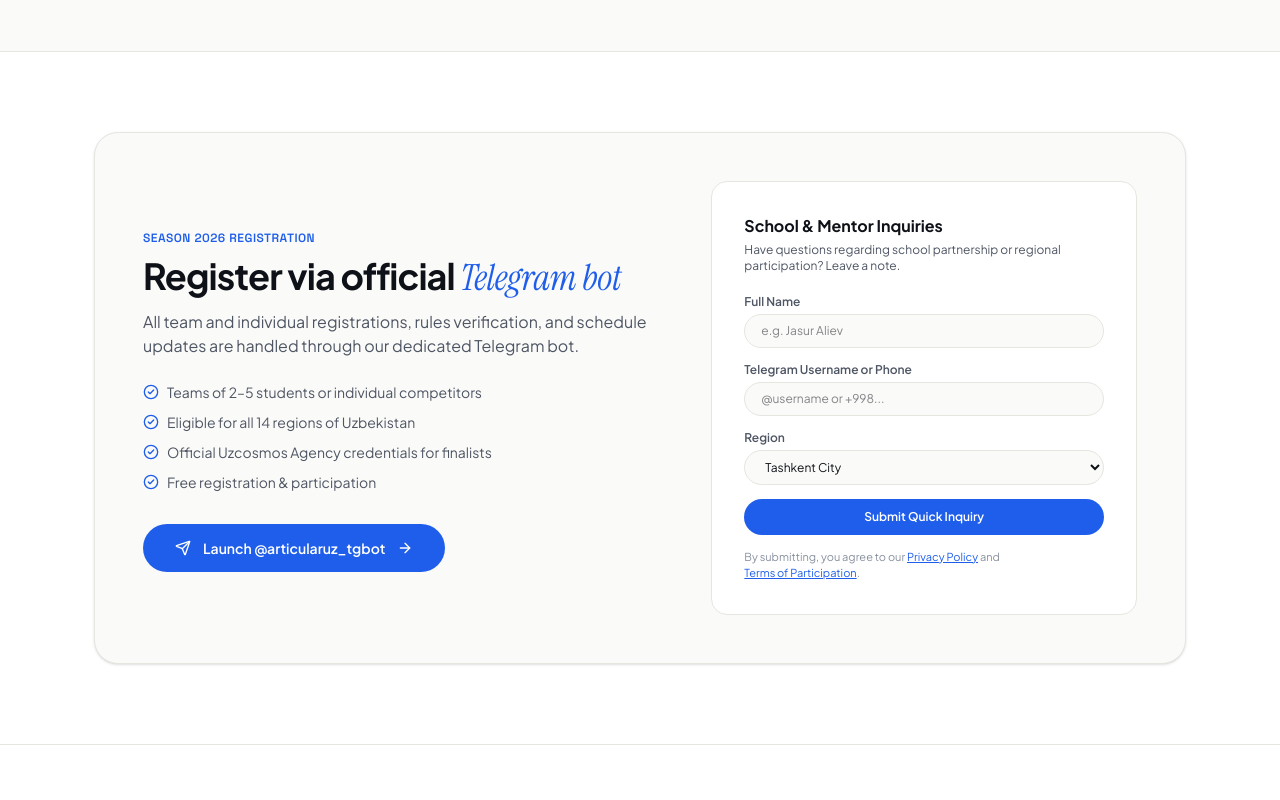
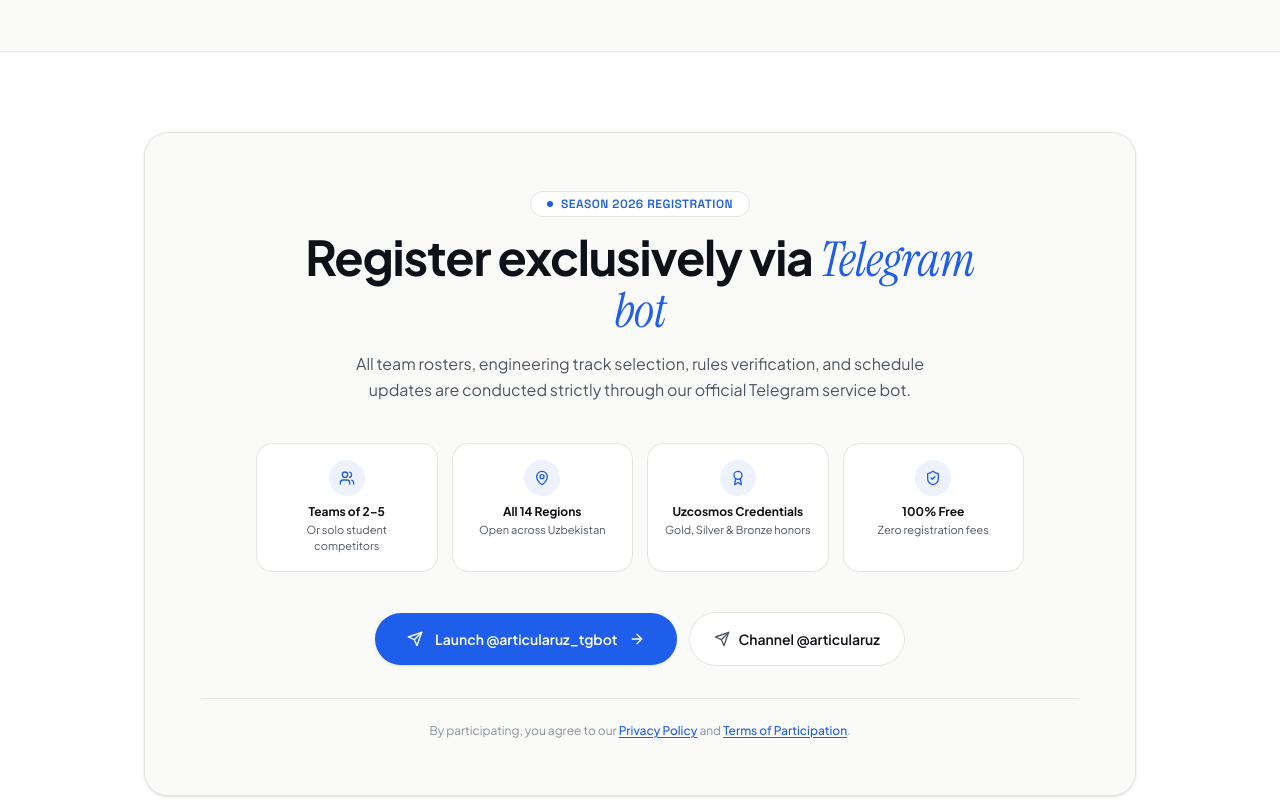
Before and after one commit to shohajunior/articular, a React (Vite) app: page / in a window 1280 px wide. Shown: the part 3200-4000 px from the top of the page. Built offline with nearby package versions, Linux system fonts and the light colour scheme.

Commit message:
refactor: remove web inquiry form, center registration box and focus exclusively on @articularuz_tgbot registration

```diff
--- a/src/components/sections/Register.tsx
+++ b/src/components/sections/Register.tsx
@@ -1,165 +1,113 @@
-import React, { useState } from 'react';
+import React from 'react';
 import { siteData } from '../../data/site';
-import { Send, CheckCircle2, ArrowRight } from 'lucide-react';
+import { CheckCircle2, ArrowRight, ShieldCheck, Users, MapPin, Award } from 'lucide-react';
+import { TelegramIcon } from '../ui/SocialIcons';
 
 interface RegisterProps {
   onOpenLegal: (docKey: 'privacy' | 'terms') => void;
 }
 
 export const Register: React.FC<RegisterProps> = ({ onOpenLegal }) => {
-  const [formSubmitted, setFormSubmitted] = useState(false);
-  const [formData, setFormData] = useState({
-    name: '',
-    contact: '',
-    region: 'Tashkent City',
-    note: ''
-  });
-
-  const handleSubmit = (e: React.FormEvent) => {
-    e.preventDefault();
-    setFormSubmitted(true);
-  };
+  const perks = [
+    {
+      icon: Users,
+      title: "Teams of 2–5",
+      desc: "Or solo student competitors"
+    },
+    {
+      icon: MapPin,
+      title: "All 14 Regions",
+      desc: "Open across Uzbekistan"
+    },
+    {
+      icon: Award,
+      title: "Uzcosmos Credentials",
+      desc: "Gold, Silver & Bronze honors"
+    },
+    {
+      icon: ShieldCheck,
+      title: "100% Free",
+      desc: "Zero registration fees"
+    }
+  ];
 
   return (
     <section id="register" className="border-t border-[var(--line)] bg-[var(--surface)] py-20">
-      <div className="mx-auto max-w-[1140px] px-6">
-        <div className="overflow-hidden rounded-3xl border border-[var(--line)] bg-[var(--bg)] p-8 sm:p-12 shadow-sm">
-          <div className="grid gap-12 lg:grid-cols-[1.1fr_0.9fr] lg:items-center">
-            {/* Left Box: Primary Telegram Bot CTA */}
-            <div>
-              <span className="font-mono-tag text-xs font-semibold uppercase tracking-wider text-[var(--accent)]">
+      <div className="mx-auto max-w-[1040px] px-6">
+        <div className="relative overflow-hidden rounded-3xl border border-[var(--line)] bg-[var(--bg)] p-8 sm:p-14 text-center shadow-sm">
+          {/* Top Label */}
+          <div className="mb-4 inline-flex items-center gap-2 rounded-full border border-[var(--line)] bg-[var(--surface)] px-4 py-1 text-xs text-[var(--ink-muted)]">
+            <span className="h-1.5 w-1.5 rounded-full bg-[var(--accent)]" />
+            <span className="font-mono-tag font-semibold uppercase tracking-wider text-[var(--accent)]">
               Season 2026 Registration
             </span>
-              <h2 className="mt-2 text-3xl font-bold tracking-tight text-[var(--ink)] sm:text-4xl">
-                Register via official{' '}
+          </div>
+
+          {/* Heading */}
+          <h2 className="mx-auto max-w-2xl text-3xl font-bold tracking-tight text-[var(--ink)] sm:text-4xl lg:text-5xl">
+            Register exclusively via{' '}
             <span className="font-serif-italic text-[var(--accent)]">Telegram bot</span>
           </h2>
-              <p className="mt-3 text-sm text-[var(--ink-muted)] sm:text-base">
-                All team and individual registrations, rules verification, and schedule updates are handled through our dedicated Telegram bot.
+
+          {/* Subtitle */}
+          <p className="mx-auto mt-4 max-w-xl text-sm leading-relaxed text-[var(--ink-muted)] sm:text-base">
+            All team rosters, engineering track selection, rules verification, and schedule updates are conducted strictly through our official Telegram service bot.
           </p>
 
-              {/* Tournament Perks */}
-              <ul className="mt-6 space-y-2.5 text-xs text-[var(--ink-muted)] sm:text-sm">
-                <li className="flex items-center gap-2">
-                  <CheckCircle2 className="h-4 w-4 text-[var(--accent)] shrink-0" />
-                  <span>Teams of 2–5 students or individual competitors</span>
-                </li>
-                <li className="flex items-center gap-2">
-                  <CheckCircle2 className="h-4 w-4 text-[var(--accent)] shrink-0" />
-                  <span>Eligible for all 14 regions of Uzbekistan</span>
-                </li>
-                <li className="flex items-center gap-2">
-                  <CheckCircle2 className="h-4 w-4 text-[var(--accent)] shrink-0" />
-                  <span>Official Uzcosmos Agency credentials for finalists</span>
-                </li>
-                <li className="flex items-center gap-2">
-                  <CheckCircle2 className="h-4 w-4 text-[var(--accent)] shrink-0" />
-                  <span>Free registration & participation</span>
-                </li>
-              </ul>
+          {/* 4 Feature Badges in Balanced Grid */}
+          <div className="mx-auto mt-10 grid max-w-3xl grid-cols-2 gap-3.5 sm:grid-cols-4">
+            {perks.map((perk, i) => {
+              const Icon = perk.icon;
+              return (
+                <div
+                  key={i}
+                  className="flex flex-col items-center rounded-2xl border border-[var(--line)] bg-[var(--surface)] p-4 text-center transition-colors hover:border-[var(--line-strong)]"
+                >
+                  <div className="mb-2 flex h-9 w-9 items-center justify-center rounded-full bg-[var(--accent-tint)] text-[var(--accent)]">
+                    <Icon className="h-4 w-4" />
+                  </div>
+                  <div className="text-xs font-bold text-[var(--ink)]">
+                    {perk.title}
+                  </div>
+                  <div className="mt-0.5 text-[11px] text-[var(--ink-muted)]">
+                    {perk.desc}
+                  </div>
+                </div>
+              );
+            })}
+          </div>
 
-              {/* Primary Bot Button */}
-              <div className="mt-8">
+          {/* Primary Action Button */}
+          <div className="mt-10 flex flex-col items-center justify-center gap-3 sm:flex-row">
             <a
               href={siteData.links.bot}
               target="_blank"
               rel="noopener noreferrer"
-                  className="group inline-flex items-center gap-3 rounded-full bg-[var(--accent)] px-8 py-3.5 text-sm font-semibold text-[var(--accent-contrast)] transition-colors hover:bg-[var(--accent-hover)]"
+              className="group inline-flex items-center gap-3 rounded-full bg-[var(--accent)] px-8 py-4 text-sm font-semibold text-[var(--accent-contrast)] shadow-sm transition-all hover:bg-[var(--accent-hover)] hover:shadow-md"
             >
-                  <Send className="h-4 w-4" />
+              <TelegramIcon className="h-4 w-4" />
               <span>Launch @articularuz_tgbot</span>
               <ArrowRight className="h-4 w-4 transition-transform group-hover:translate-x-1" />
             </a>
-              </div>
-            </div>
 
-            {/* Right Box: Quick School/Mentor Web Inquiry */}
-            <div className="rounded-2xl border border-[var(--line)] bg-[var(--surface)] p-6 sm:p-8">
-              <h3 className="text-base font-bold text-[var(--ink)]">
-                School & Mentor Inquiries
-              </h3>
-              <p className="mt-1 text-xs text-[var(--ink-muted)]">
-                Have questions regarding school partnership or regional participation? Leave a note.
-              </p>
-
-              {formSubmitted ? (
-                <div className="mt-6 rounded-xl border border-[var(--line)] bg-[var(--accent-tint)] p-5 text-center">
-                  <CheckCircle2 className="mx-auto h-7 w-7 text-[var(--accent)]" />
-                  <div className="mt-2 text-sm font-bold text-[var(--ink)]">
-                    Inquiry Received
-                  </div>
-                  <div className="mt-1 text-xs text-[var(--ink-muted)]">
-                    Our team will contact you or you can message directly at{' '}
             <a
               href={siteData.links.channel}
               target="_blank"
               rel="noopener noreferrer"
-                      className="font-semibold text-[var(--accent)] underline"
+              className="inline-flex items-center gap-2 rounded-full border border-[var(--line)] bg-[var(--surface)] px-6 py-4 text-sm font-semibold text-[var(--ink)] transition-colors hover:border-[var(--line-strong)] hover:bg-[var(--surface-elevated)]"
             >
-                      @articularuz
-                    </a>.
-                  </div>
-                </div>
-              ) : (
-                <form onSubmit={handleSubmit} className="mt-5 space-y-3.5">
-                  <div>
-                    <label className="mb-1 block text-xs font-semibold text-[var(--ink-muted)]">
-                      Full Name
-                    </label>
-                    <input
-                      type="text"
-                      required
-                      placeholder="e.g. Jasur Aliev"
-                      value={formData.name}
-                      onChange={(e) => setFormData({ ...formData, name: e.target.value })}
-                      className="w-full rounded-full border border-[var(--line)] bg-[var(--bg)] px-4 py-2 text-xs text-[var(--ink)] outline-none transition-colors focus:border-[var(--accent)]"
-                    />
+              <TelegramIcon className="h-4 w-4 text-[var(--ink-muted)]" />
+              <span>Channel @articularuz</span>
+            </a>
           </div>
 
-                  <div>
-                    <label className="mb-1 block text-xs font-semibold text-[var(--ink-muted)]">
-                      Telegram Username or Phone
-                    </label>
-                    <input
-                      type="text"
-                      required
-                      placeholder="@username or +998..."
-                      value={formData.contact}
-                      onChange={(e) => setFormData({ ...formData, contact: e.target.value })}
-                      className="w-full rounded-full border border-[var(--line)] bg-[var(--bg)] px-4 py-2 text-xs text-[var(--ink)] outline-none transition-colors focus:border-[var(--accent)]"
-                    />
-                  </div>
-
-                  <div>
-                    <label className="mb-1 block text-xs font-semibold text-[var(--ink-muted)]">
-                      Region
-                    </label>
-                    <select
-                      value={formData.region}
-                      onChange={(e) => setFormData({ ...formData, region: e.target.value })}
-                      className="w-full rounded-full border border-[var(--line)] bg-[var(--bg)] px-4 py-2 text-xs text-[var(--ink)] outline-none transition-colors focus:border-[var(--accent)]"
-                    >
-                      {siteData.regions.map((r) => (
-                        <option key={r.id} value={r.name}>
-                          {r.name}
-                        </option>
-                      ))}
-                    </select>
-                  </div>
-
-                  <button
-                    type="submit"
-                    className="w-full rounded-full bg-[var(--accent)] py-2.5 text-xs font-semibold text-[var(--accent-contrast)] transition-colors hover:bg-[var(--accent-hover)]"
-                  >
-                    Submit Quick Inquiry
-                  </button>
-
-                  <div className="text-[11px] text-[var(--ink-dim)]">
-                    By submitting, you agree to our{' '}
+          {/* Legal notes */}
+          <div className="mt-8 border-t border-[var(--line)] pt-6 text-xs text-[var(--ink-dim)]">
+            By participating, you agree to our{' '}
             <button
               type="button"
               onClick={() => onOpenLegal('privacy')}
-                      className="text-[var(--accent)] underline"
+              className="font-medium text-[var(--accent)] underline underline-offset-2 transition-colors hover:text-[var(--accent-hover)]"
             >
               Privacy Policy
             </button>{' '}
@@ -167,14 +115,10 @@
             <button
               type="button"
               onClick={() => onOpenLegal('terms')}
-                      className="text-[var(--accent)] underline"
+              className="font-medium text-[var(--accent)] underline underline-offset-2 transition-colors hover:text-[var(--accent-hover)]"
             >
               Terms of Participation
             </button>.
-                  </div>
-                </form>
-              )}
-            </div>
           </div>
         </div>
       </div>
```
Lines whose indentation alone changed are shown as unchanged.
